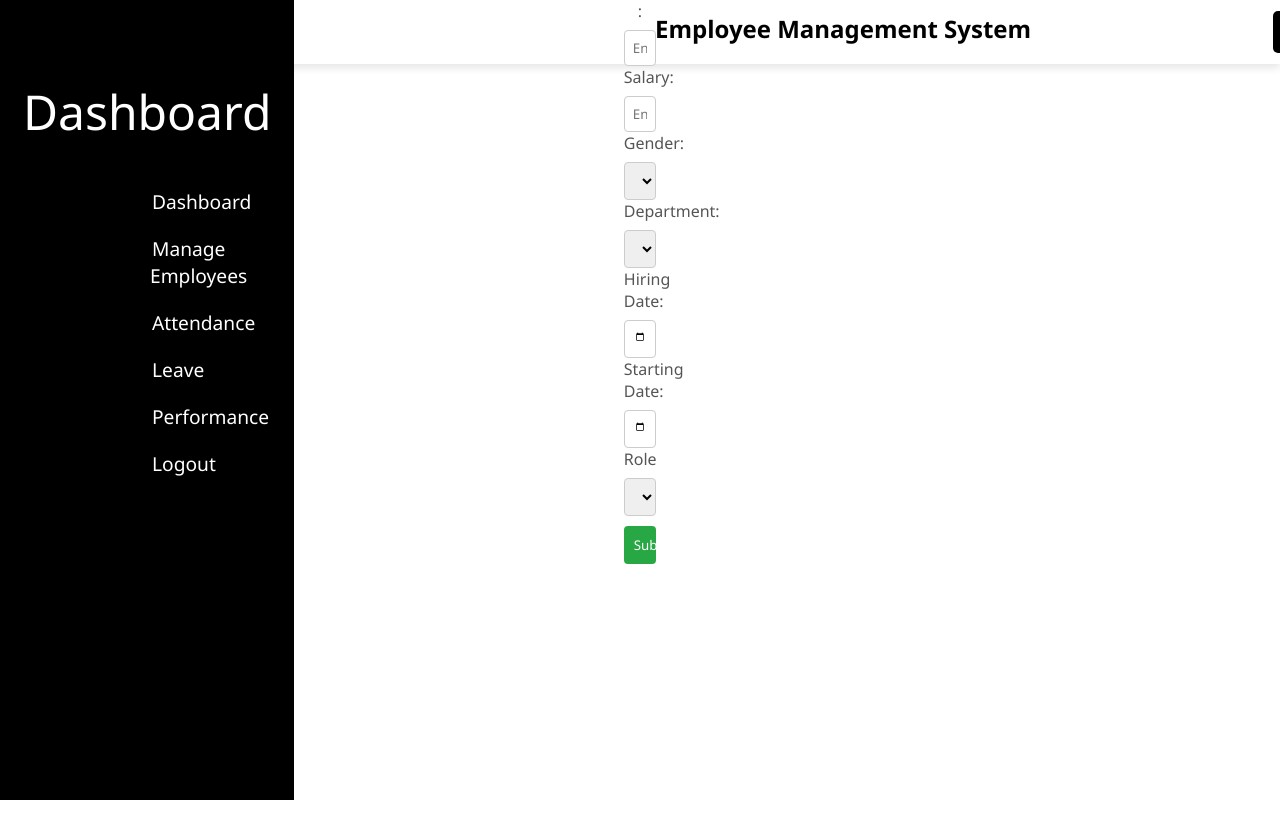
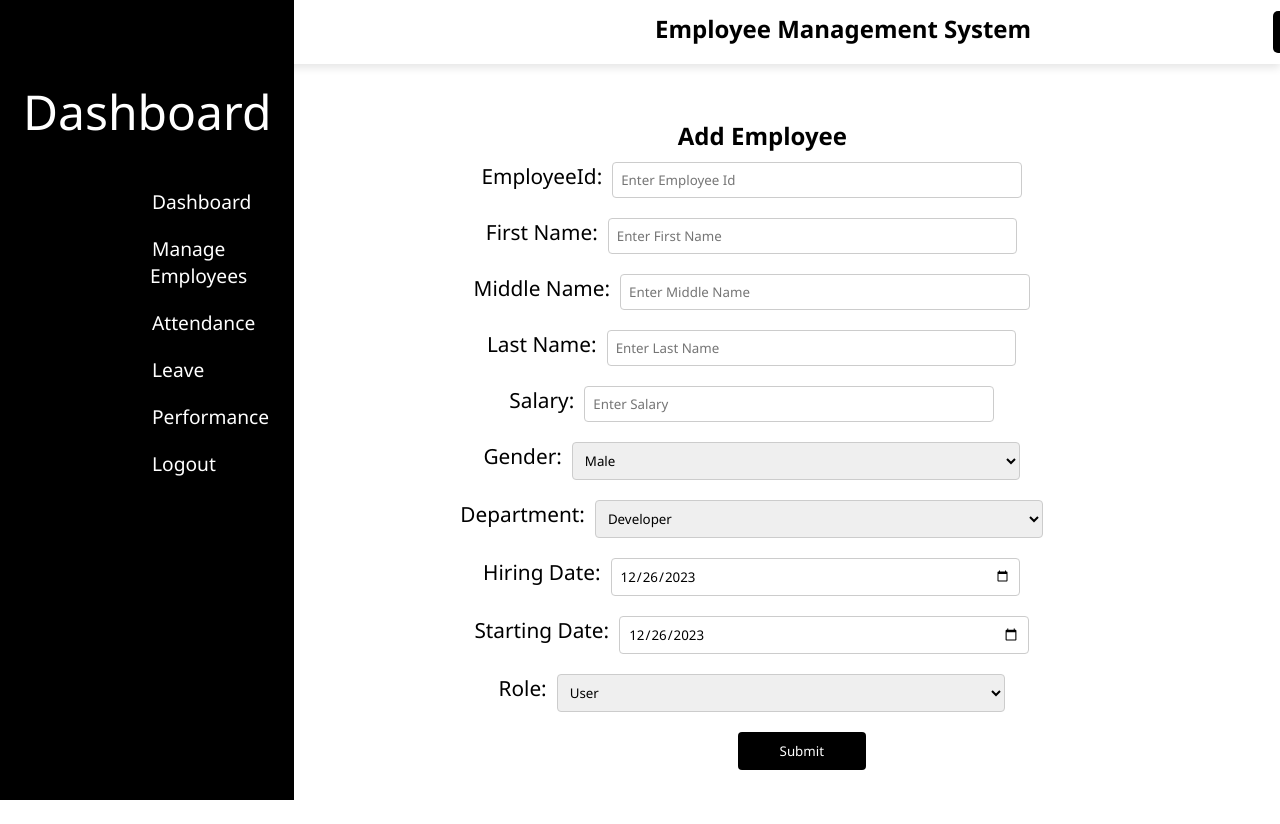
Before and after one commit to Vanshika1225/EMS, a React (Create React App) app in the folder employee-management-system/: page /dashboard/AddEmployee in a window 1280 px wide. Shown: the top 824 px of the page. Before the commit the page ends 800 px from the top, so only its background shows below. Built offline with nearby package versions, Linux system fonts and the light colour scheme.

Commit message:
Add Employee created , attendance added

```diff
--- a/employee-management-system/src/App.js
+++ b/employee-management-system/src/App.js
@@ -6,33 +6,12 @@ import SignupForm from './components/SignupForm';
 import Dashboard from './components/Dashboard';
 // import Home from './components/Home';
 import Employee from './components/Employee';
-// import AddEmployee from './components/AddEmployee';
-// import Attendance from './components/Attendance'; // Import Attendance component
-// import Performance from './components/Performance';
+import Attendance from './components/Attendance';
+import AddAttendance from './components/AddAttendance';// import Performance from './components/Performance';
 // import Leave from './components/Leave';
 import AddEmployee from './components/AddEmployee';
 
-// function App() {
-//   return (
-//     <BrowserRouter>
-//       <Routes>
-//         {/* Default route redirects to the dashboard */}
-//         {/* <Route path='/' element={<Dashboard />}>
-//           <Route index element={<Home />} />
-//           <Route path='/employee' element={<Employee />} />
-//           <Route path='/attendance' element={<Attendance />} /> {/* Render Attendance component */}
-//           <Route path='leave/*' element={<Leave />} />
-//           <Route path='performance/*' element={<Performance />} />
-//           <Route path='AddEmployee/*' element={<AddEmployee />} />
-//         </Route>
-//         {/* Login route */}
-//         <Route path='/auth/login' element={<LoginForm />} />
-//         {/* Signup route */}
-//         <Route path='/auth/signup' element={<SignupForm />} /> */}
-//       </Routes>
-//     </BrowserRouter>
-//   );
-// }
+
 
 function App(){
   return(
@@ -42,6 +21,9 @@ function App(){
           <Route path="/dashboard" element={<Dashboard />}>
             <Route path="/dashboard/employee" element={<Employee />}></Route>
             <Route path="/dashboard/AddEmployee" element={<AddEmployee />}></Route>
+            <Route path="/dashboard/attendance" element={<Attendance />} />
+            <Route path="/dashboard/addAttendance" element={<AddAttendance />} />
+
           </Route>
 
           <Route path='/auth/login' element={<LoginForm />} />
--- /dev/null
+++ b/employee-management-system/src/attendance.css
@@ -0,0 +1,4 @@
+.attendance{
+    margin-left: 739px;
+    padding: 10px;
+}
--- /dev/null
+++ b/employee-management-system/src/components/AddAttendance.jsx
@@ -0,0 +1,81 @@
+// AddAttendance.js
+import React, { useState } from 'react';
+import '../attendance.css'
+const AddAttendance = () => {
+  const [attendanceData, setAttendanceData] = useState({
+    employeeId: '',
+    date: new Date().toISOString().split('T')[0],
+    // Add other fields as needed
+  });
+
+  const handleChange = (e) => {
+    const { name, value } = e.target;
+    setAttendanceData((prevData) => ({
+      ...prevData,
+      [name]: value,
+    }));
+  };
+
+  const handleSubmit = async (e) => {
+    e.preventDefault();
+
+    try {
+      const response = await fetch('http://localhost:30001/attendance', {
+        method: 'POST',
+        headers: {
+          'Content-Type': 'application/json',
+          Authorization: `Bearer ${localStorage.getItem('token')}`,
+        },
+        body: JSON.stringify(attendanceData),
+      });
+
+      if (response.ok) {
+        console.log('Attendance recorded successfully');
+        // Reset the form fields after submission
+        setAttendanceData({
+          employeeId: '',
+          date: new Date().toISOString().split('T')[0],
+        });
+      } else {
+        console.error('Error recording attendance:', response.statusText);
+      }
+    } catch (error) {
+      console.error('Error recording attendance:', error.message);
+    }
+  };
+
+  return (
+    <div className='addAttendance'>
+      <h2>Add Attendance</h2>
+      <form onSubmit={handleSubmit}>
+        <div>
+          <label htmlFor='employeeId'>Employee ID:</label>
+          <input
+            type='text'
+            name='employeeId'
+            value={attendanceData.employeeId}
+            onChange={handleChange}
+            placeholder='Enter Employee ID'
+            required
+          />
+        </div>
+        <div>
+          <label htmlFor='date'>Date:</label>
+          <input
+            type='date'
+            name='date'
+            value={attendanceData.date}
+            onChange={handleChange}
+            required
+          />
+        </div>
+        {/* Add other fields as needed */}
+        <div>
+          <button type='submit'>Submit</button>
+        </div>
+      </form>
+    </div>
+  );
+};
+
+export default AddAttendance;
--- a/employee-management-system/src/components/AddEmployee.jsx
+++ b/employee-management-system/src/components/AddEmployee.jsx
@@ -1,6 +1,7 @@
 import React ,{useState} from 'react'
-
+import { useNavigate } from 'react-router-dom';
 const AddEmployee = () => {
+  const navigate = useNavigate();
   const [employeeData, setEmployeeData] = useState({
     employeeId: '',
     firstName: '',
@@ -9,9 +10,10 @@ const AddEmployee = () => {
     salary: '',
     gender: 'male',
     department: 'developer',
-        hiringDate: new Date().toISOString().split('T')[0], // Set hiringDate to today
-        startingDate: new Date().toISOString().split('T')[0], // Set startingDate to today
+    hiringDate: new Date().toISOString().split('T')[0],
+    startingDate: new Date().toISOString().split('T')[0],
   });
+
   const handleChange = (e) => {
     const { name, value } = e.target;
     setEmployeeData((prevData) => ({
@@ -19,24 +21,22 @@ const AddEmployee = () => {
       [name]: value,
     }));
   };
+
   const handleSubmit = async (e) => {
     e.preventDefault();
 
     try {
-          const response = await fetch('/api/employees', {
+      const response = await fetch('http://localhost:3001/employee', {
         method: 'POST',
         headers: {
           'Content-Type': 'application/json',
-              // Include the JWT token in the headers if the user is logged in
           Authorization: `Bearer ${localStorage.getItem('token')}`,
         },
         body: JSON.stringify(employeeData),
       });
 
       if (response.ok) {
-            // Employee data successfully submitted
         console.log('Employee data submitted successfully');
-            // Reset the form fields after submission
         setEmployeeData({
           employeeId: '',
           firstName: '',
@@ -48,25 +48,23 @@ const AddEmployee = () => {
           hiringDate: '',
           startingDate: '',
         });
+        navigate('/dashboard/employee');
       } else {
-            // Handle error cases
         console.error('Error submitting employee data:', response.statusText);
-            // You might want to show an error message to the user
       }
     } catch (error) {
       console.error('Error submitting employee data:', error.message);
-          // Handle other errors
-          // You might want to show an error message to the user
     }
   };
+
 
   return (
     <div className='AddEmp'>
       <div className='AddEmp-inner'>
         <h2>Add Employee</h2>
-        <form onChange={handleSubmit}>
-          <div>
-            <label htmlFor="employeeId">EmployeeId:</label>
+        <form onSubmit={handleSubmit}>
+          <div className="Input-field">
+            <label htmlFor="employeeId">EmployeeId: </label>
             <input
               type="text"
               name="employeeId"
@@ -76,8 +74,8 @@ const AddEmployee = () => {
               required
             />
           </div>
-          <div>
-            <label htmlFor="firstName">First Name :</label>
+          <div className="Input-field">
+            <label htmlFor="firstName">First Name: </label>
             <input
               type="text"
               name="firstName"
@@ -87,8 +85,8 @@ const AddEmployee = () => {
               required
             />
           </div>
-          <div>
-            <label htmlFor="middleName">Middle Name :</label>
+          <div className="Input-field">
+            <label htmlFor="middleName">Middle Name: </label>
             <input
               type="text"
               name="middleName"
@@ -97,8 +95,8 @@ const AddEmployee = () => {
               placeholder="Enter Middle Name"
             />
           </div>
-          <div>
-            <label htmlFor="lastName">Last Name :</label>
+          <div className="Input-field">
+            <label htmlFor="lastName">Last Name: </label>
             <input
               type="text"
               name="lastName"
@@ -108,8 +106,8 @@ const AddEmployee = () => {
               required
             />
           </div>
-          <div>
-            <label htmlFor="salary">Salary:</label>
+          <div className="Input-field">
+            <label htmlFor="salary">Salary: </label>
             <input
               type="text"
               name="salary"
@@ -119,8 +117,8 @@ const AddEmployee = () => {
               required
             />
           </div>
-          <div>
-            <label htmlFor="gender">Gender:</label>
+          <div className="Input-field">
+            <label htmlFor="gender">Gender: </label>
             <select
               name="gender"
               value={employeeData.gender}
@@ -131,8 +129,8 @@ const AddEmployee = () => {
               <option value="other">Other</option>
             </select>
           </div>
-          <div>
-            <label htmlFor="department">Department:</label>
+          <div className="Input-field">
+            <label htmlFor="department">Department: </label>
             <select
               name="department"
               value={employeeData.department}
@@ -148,8 +146,8 @@ const AddEmployee = () => {
               You may use a date picker library or input type="date"
               for these fields depending on your preference.
           */}
-          <div>
-            <label htmlFor="hiringDate">Hiring Date:</label>
+          <div className="Input-field">
+            <label htmlFor="hiringDate">Hiring Date:  </label>
             <input
               type="date"
               name="hiringDate"
@@ -158,8 +156,8 @@ const AddEmployee = () => {
               required
             />
           </div>
-          <div>
-            <label htmlFor="startingDate">Starting Date:</label>
+          <div className="Input-field">
+            <label htmlFor="startingDate">Starting Date: </label>
             <input
               type="date"
               name="startingDate"
@@ -168,8 +166,8 @@ const AddEmployee = () => {
               required
             />
           </div>
-          <div >
-            <label htmlFor="role">Role</label>
+          <div className="Input-field">
+            <label htmlFor="role">Role: </label>
             <select
               name="role"
               value={employeeData.role}>
@@ -177,7 +175,7 @@ const AddEmployee = () => {
               <option value="Admin">Admin</option>
             </select>
           </div>
-          <div>
+          <div className="Button">
             <button type="submit">Submit</button>
           </div>
         </form>
--- a/employee-management-system/src/components/Employee.jsx
+++ b/employee-management-system/src/components/Employee.jsx
@@ -10,7 +10,7 @@ const Employee = () => {
       <div className='emp-inner'>
         <h1>Employee List</h1>
       </div>
-      <Link to="/AddEmployee" className='btn1'>Add Employee</Link>
+      <Link to="/dashboard/AddEmployee" className='btn1'>Add Employee</Link>
     </div>
   )
 }
--- a/employee-management-system/src/employee.css
+++ b/employee-management-system/src/employee.css
@@ -32,7 +32,8 @@
     display: flex;
     justify-content: center;
     align-items: center;
-    height: 5vh;
+    height: 95vh;
+    width: 85vw;
 }
 
 .AddEmp-inner{
@@ -41,3 +42,51 @@
     width: 3vw;
     text-align:center;
 }
+.AddEmp-inner h2{
+    display:flex;
+    margin-left:150px;
+    width: 15vw;
+}
+.Input-field{
+    width: 47vw;
+    justify-content: center;
+    display: flex;
+    padding :10px;
+    font-size: 1.5rem;
+
+}
+.Input-field label{
+    font-size: 1.3rem;
+    margin-left: -154px;
+    color:black;
+}
+.Input-field input{
+    width: 32vw;
+    margin-left: 10px;
+}
+.Input-field select{
+    width: 35vw;
+    margin-left: 10px;
+}
+.Button{
+    display: flex;
+    width:10vw;
+    justify-content: center;
+    align-items: center;
+    text-align:center;
+    margin-left: 210px;
+    cursor: pointer;
+}
+.Button button{
+    background-color: black;
+    color: white;
+}
+.Button button:hover{
+    background-color: rgb(41, 38, 38);
+}
+@media screen and (max-width:1440) {
+    .AddEmp-inner{
+        height: 99vh;
+        margin-right: -171px;
+    }
+}
```
Also changed, not shown: employee-management-system/src/components/Attendance.jsx (+27 -49 lines), employee-management-system/src/components/AttendanceForm.jsx (deleted, +0 -51 lines), employee-management-system/src/components/AttendanceTable.jsx (deleted, +0 -59 lines), 1 other file (tests, documents, lock files or other folders). Lines whose indentation alone changed are shown as unchanged.
